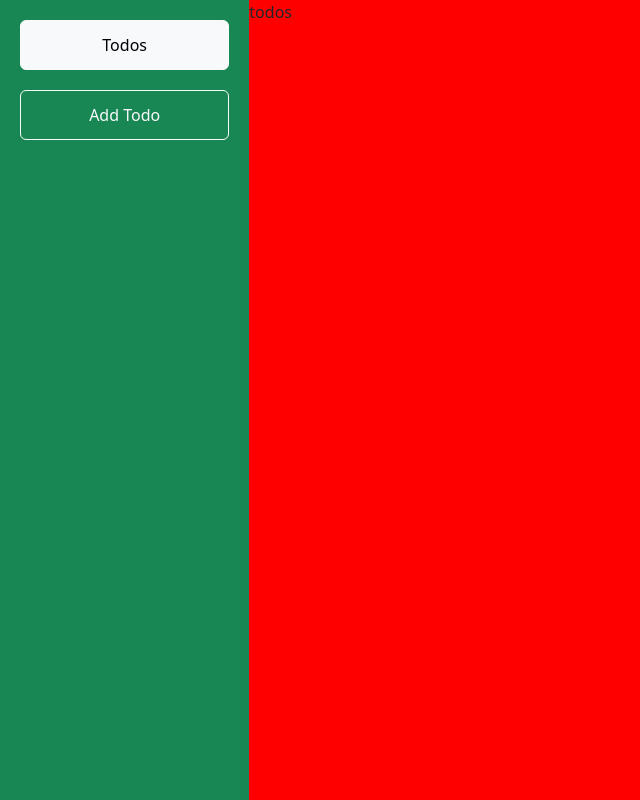
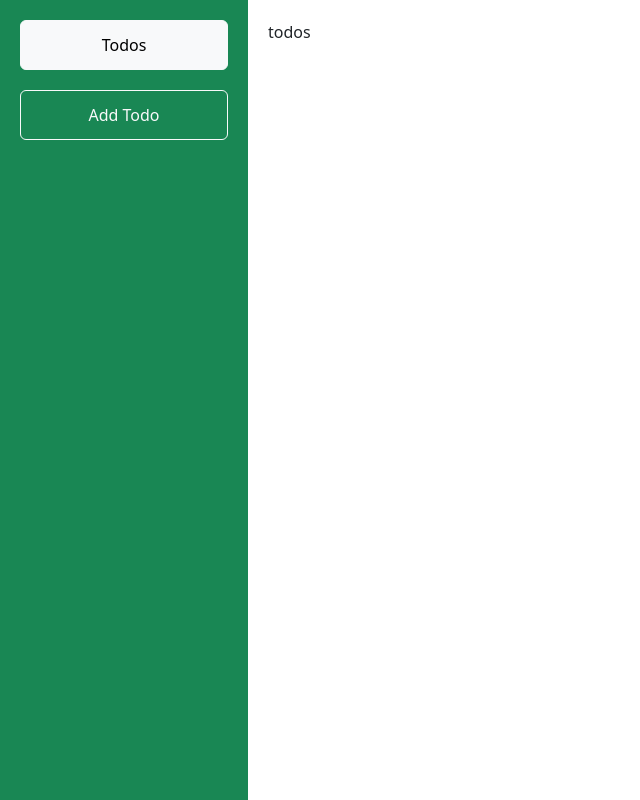
Before and after one commit to TheCodeFather0/fe32-react-todo, a React (Vite) app: page / in a window 1280 px wide. Shown: the whole page, without its empty margins (0-640 px from the left). Built offline with nearby package versions, Linux system fonts and the light colour scheme.

Commit message:
right section css updatings

```diff
--- a/src/index.css
+++ b/src/index.css
@@ -15,5 +15,5 @@
 
 .right {
   width: 100%;
-  background-color: red;
+  padding: 20px;
 }
```
